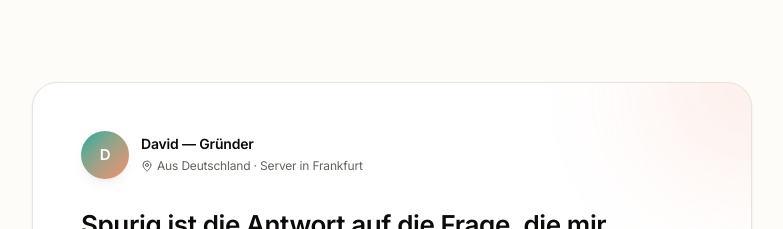
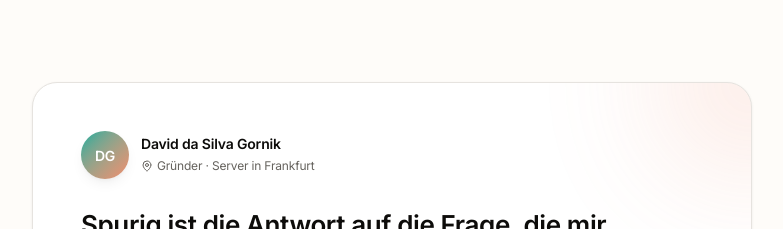
Before and after one commit to Yokai2026/qr-campaign-tracker, a Next.js app: page / in a window 1280 px wide. Shown: the part 5440-5669 px from the top of the page, without its empty margins (248-1031 px from the left). Built offline with nearby package versions, Linux system fonts and the light colour scheme.

Commit message:
feat(landing): Founder-Block personalisiert
- Initialen DG (David da Silva Gornik)
- Voller Name in der Hero-Zeile
- Rolle "Gründer" in die Location-Line gezogen

```diff
--- a/src/components/landing/founder-block.tsx
+++ b/src/components/landing/founder-block.tsx
@@ -32,15 +32,17 @@ export function FounderBlock() {
             <div className="flex items-center gap-3">
               <div
                 aria-hidden
-                className="flex h-12 w-12 items-center justify-center rounded-full bg-gradient-to-br from-brand to-warm text-[15px] font-semibold text-white shadow-[var(--shadow-md)]"
+                className="flex h-12 w-12 items-center justify-center rounded-full bg-gradient-to-br from-brand to-warm text-[14px] font-semibold tracking-tight text-white shadow-[var(--shadow-md)]"
               >
-                D
+                DG
               </div>
               <div>
-                <div className="text-[14px] font-semibold text-foreground">David — Gründer</div>
+                <div className="text-[14px] font-semibold text-foreground">
+                  David da Silva Gornik
+                </div>
                 <div className="inline-flex items-center gap-1 text-[12px] text-muted-foreground">
                   <MapPin className="h-3 w-3" />
-                  Aus Deutschland · Server in Frankfurt
+                  Gründer · Server in Frankfurt
                 </div>
               </div>
             </div>
```
